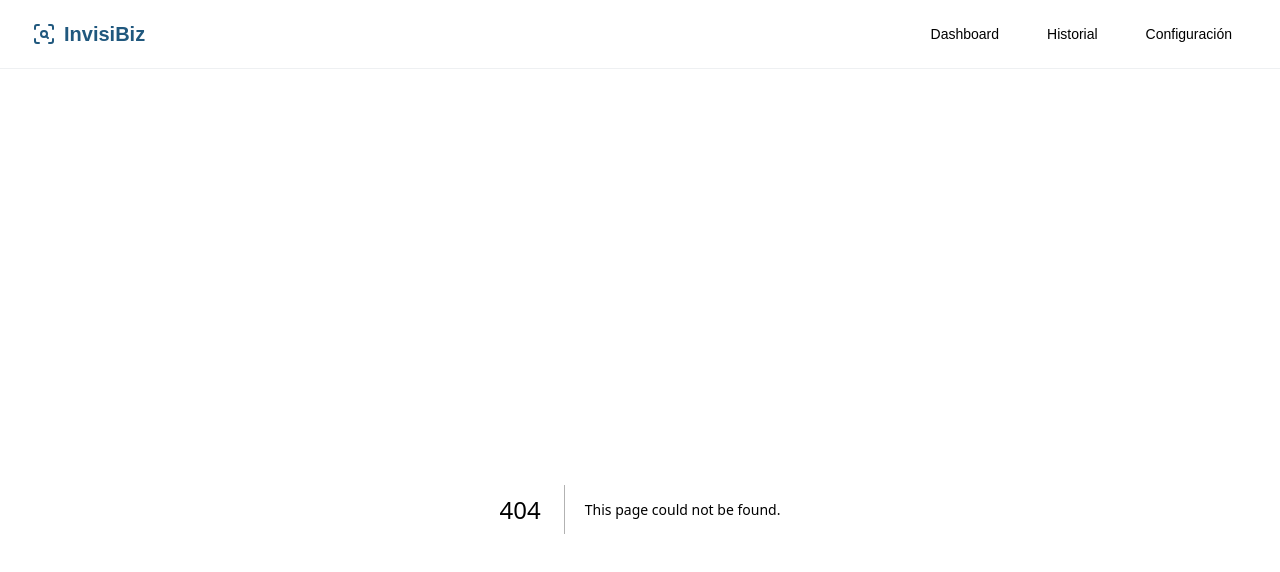
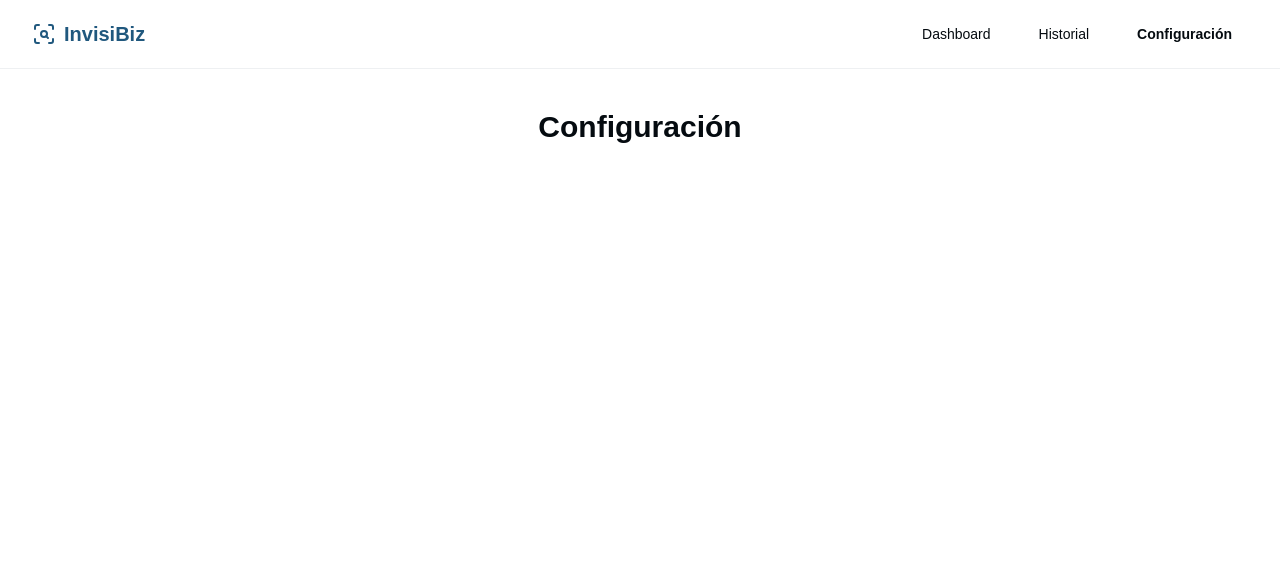
Before and after one commit to guilleigmu/invisibiz, a Next.js app: page /config in a window 1280 px wide. Before the commit this address had no page. Shown: the top 572 px of the page. Built offline with nearby package versions, Linux system fonts and the light colour scheme.

Commit message:
Navigation improvements

```diff
--- a/package.json
+++ b/package.json
@@ -16,6 +16,7 @@
     "jsdom": "^25.0.1",
     "lucide-react": "^0.469.0",
     "next": "15.1.3",
+    "nextjs-toploader": "^3.7.15",
     "puppeteer": "^23.11.1",
     "react": "^19.0.0",
     "react-dom": "^19.0.0",
--- /dev/null
+++ b/src/app/config/page.tsx
@@ -0,0 +1,9 @@
+export default function History() {
+  return (
+    <>
+      <h1 className="text-3xl font-bold text-foreground text-center mb-8">
+        Configuración
+      </h1>
+    </>
+  );
+}
--- a/src/app/dashboard/Search.tsx
+++ b/src/app/dashboard/Search.tsx
@@ -21,6 +21,7 @@ export default function Search() {
   const handleSearch = async (query: string, location: string) => {
     console.log("Query", query);
     console.log("Location", location);
+    console.log("Fetch in", `/api/search?query=${query}+en+${location}`);
 
     // const res = await fetch(`/api/search?query=${query}+en+${location}`);
     // const data = await res.json();
--- /dev/null
+++ b/src/app/history/page.tsx
@@ -0,0 +1,9 @@
+export default function History() {
+  return (
+    <>
+      <h1 className="text-3xl font-bold text-foreground text-center mb-8">
+        Búsquedas recientes
+      </h1>
+    </>
+  );
+}
--- a/src/app/layout.tsx
+++ b/src/app/layout.tsx
@@ -2,6 +2,7 @@ import type { Metadata } from "next";
 import { Geist, Geist_Mono } from "next/font/google";
 import "./globals.css";
 import Header from "@/components/Header";
+import NextTopLoader from "nextjs-toploader";
 
 const geistSans = Geist({
   variable: "--font-geist-sans",
@@ -29,6 +30,7 @@ export default function RootLayout({
       <body
         className={`${geistSans.variable} ${geistMono.variable} antialiased min-h-screen bg-background`}
       >
+        <NextTopLoader color="hsl(var(--primary))" />
         <div className="min-h-screen bg-background">
           <Header />
           <main className="py-10">{children}</main>
--- a/src/components/Header.tsx
+++ b/src/components/Header.tsx
@@ -1,8 +1,13 @@
+"use client";
+
 import Link from "next/link";
 import { Button } from "@/components/ui/button";
 import { ScanSearch } from "lucide-react"; // Add this import
+import { usePathname } from "next/navigation";
 
 export default function Header() {
+  const pathname = usePathname();
+
   return (
     <header className="bg-background border-b">
       <div className="max-w-7xl mx-auto px-4 sm:px-6 lg:px-8 py-4 flex items-center justify-between">
@@ -13,17 +18,29 @@ export default function Header() {
         <nav>
           <ul className="flex space-x-4">
             <li>
-              <Button variant="ghost" asChild>
+              <Button
+                variant="ghost"
+                asChild
+                className={pathname === "/dashboard" ? "font-bold" : ""}
+              >
                 <Link href="/dashboard">Dashboard</Link>
               </Button>
             </li>
             <li>
-              <Button variant="ghost" asChild>
+              <Button
+                variant="ghost"
+                asChild
+                className={pathname === "/history" ? "font-bold" : ""}
+              >
                 <Link href="/history">Historial</Link>
               </Button>
             </li>
             <li>
-              <Button variant="ghost" asChild>
+              <Button
+                variant="ghost"
+                asChild
+                className={pathname === "/config" ? "font-bold" : ""}
+              >
                 <Link href="/config">Configuración</Link>
               </Button>
             </li>
```
Also changed, not shown: 1 other file (tests, documents, lock files or other folders).
